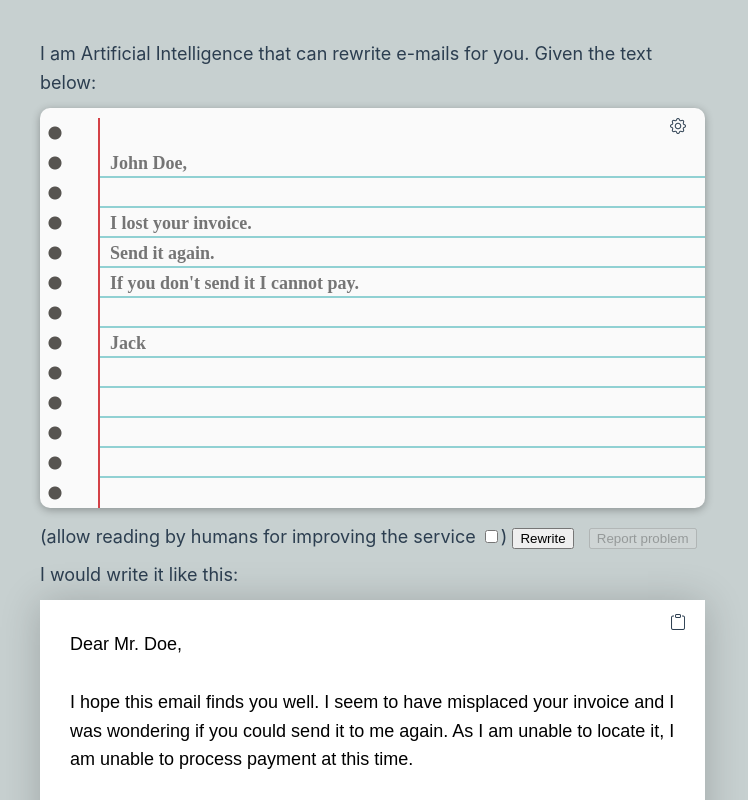
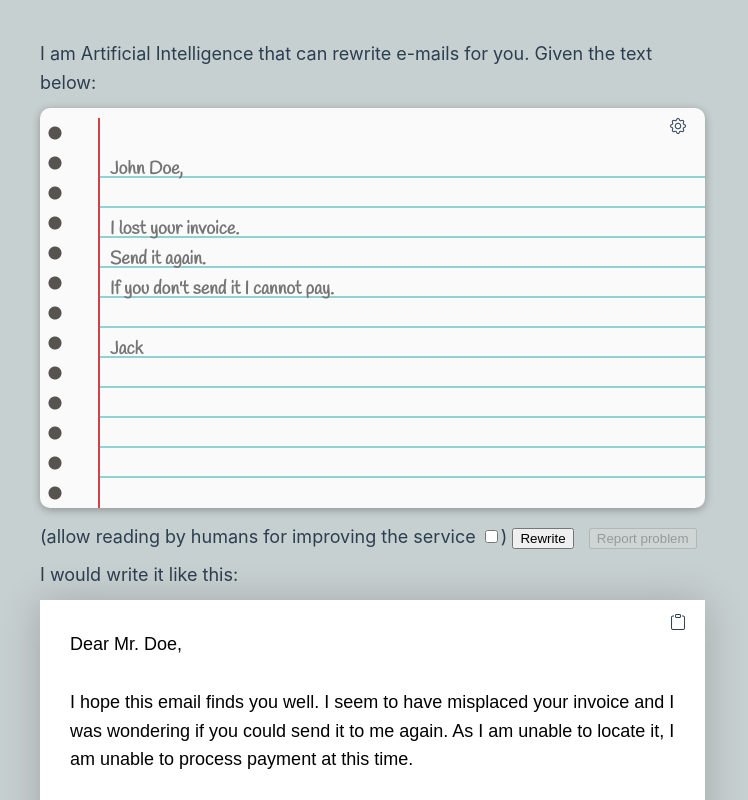
Before and after one commit to ivan-shaporov/ArtificialEditorWebSite, a Vue app: page / in a window 1280 px wide. Shown: the top 800 px of the page, without its empty margins (0-748 px from the left). Built offline with nearby package versions, Linux system fonts and the light colour scheme; no server answers.

Commit message:
Adjust font.

```diff
--- a/src/components/UserInput.vue
+++ b/src/components/UserInput.vue
@@ -39,6 +39,7 @@ var isPersonalizationVisible = ref(false);
 </template>
 
 <style scoped>
+@import url(https://fonts.googleapis.com/css?family=Handlee);
 #toolbar {
     line-height: 12px;
     width: 25px;
@@ -103,6 +104,6 @@ var isPersonalizationVisible = ref(false);
   box-sizing: border-box;
   z-index: 1;
   resize: none;
-  margin-top: 0px;
+  margin-top: 6px;
 }
 </style>
```
